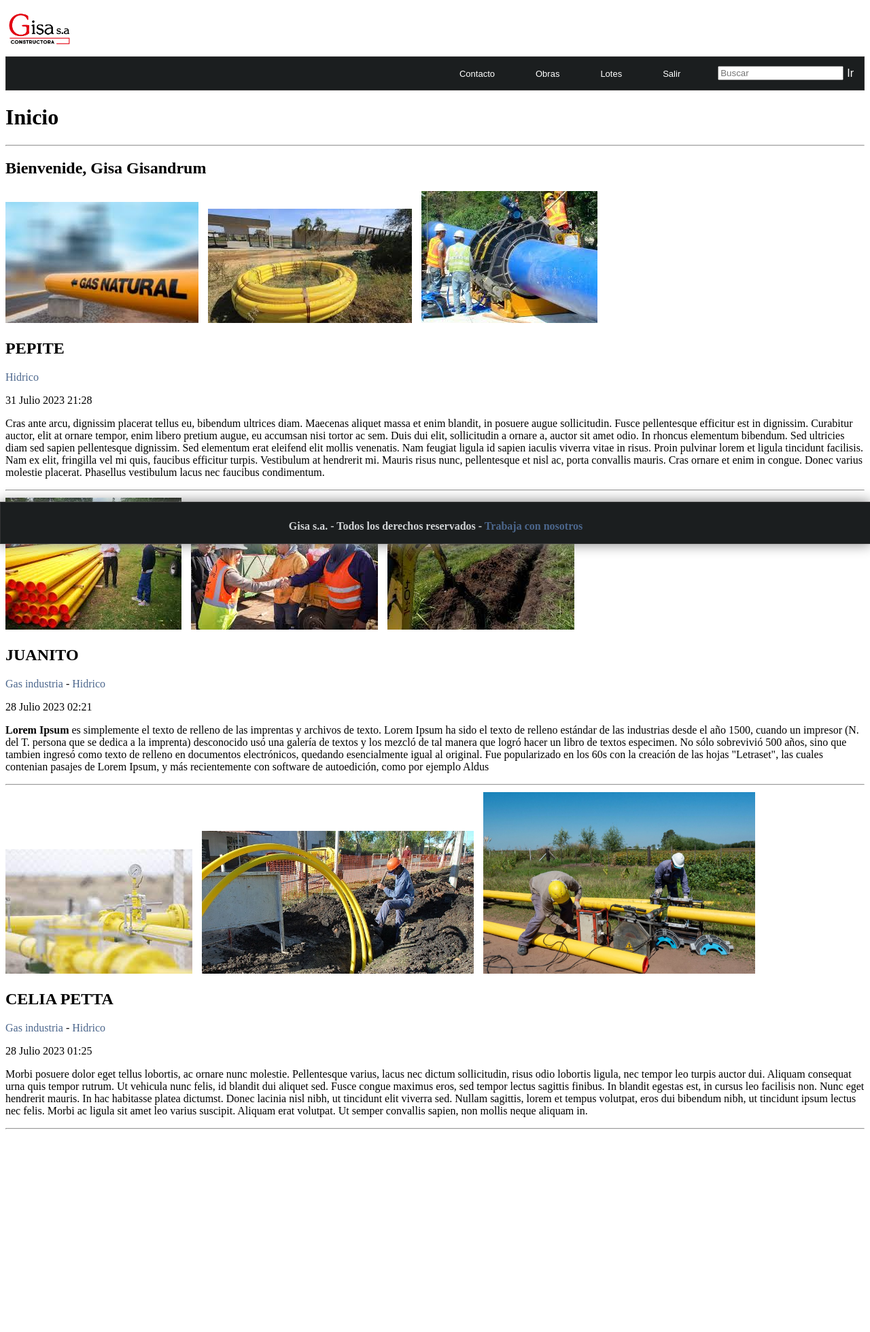
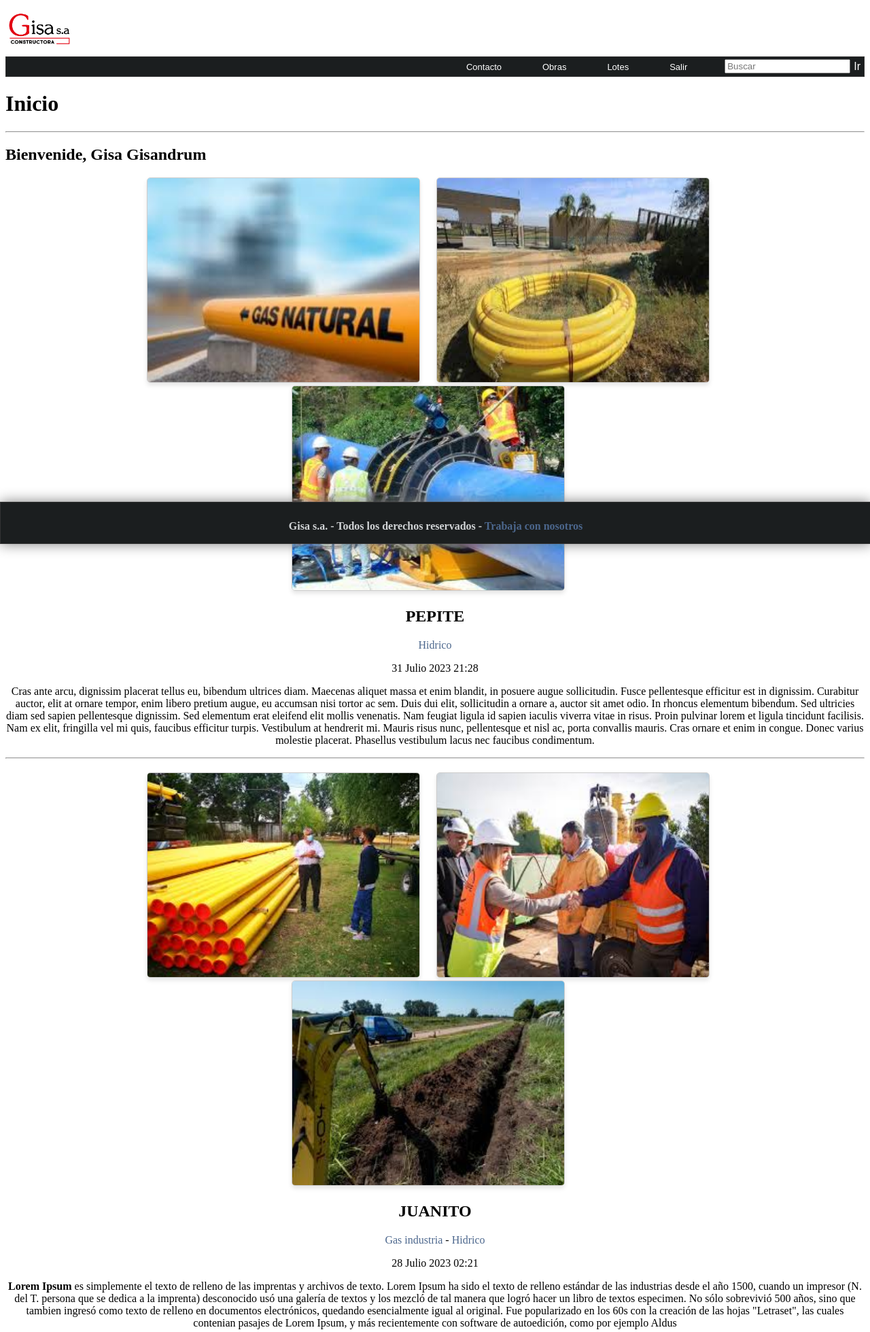
Before and after one commit to Mostrosalvado/GisaWeb, a Django app: page /home/ in a window 1280 px wide. Shown: the top 1959 px of the page at 68% size. Before the commit the page ends 1661 px from the top, so only its background shows below. Run offline with Django 4.2, Linux system fonts and the light colour scheme; a user stored in the database is signed in; data comes from the database, SQL or seed files in the repository; both versions use the stored data as it was after the commit; some libraries are stand-ins or nearby versions.

Commit message:
Cambios en el css de las imagenes de las obras

```diff
--- a/Home/static/css/styles.css
+++ b/Home/static/css/styles.css
@@ -12,8 +12,7 @@ nav {
     color: #fff;
     display:flex;
     align-items: center;
-    justify-content: right; /* Alinea los elementos hacia la izquierda y la derecha */
-    padding: 10px;
+    justify-content: right;
 }
 
 .menu {
@@ -94,7 +64,7 @@ nav {
 /* Estilos para el bloque blanco */
 .white-block {
     background-color: rgb(255, 255, 255);
-    padding-bottom: 70px; /* Ajustar el espacio entre el contenido y el footer */
+    padding-bottom: 2000px; /* Ajustar el espacio entre el contenido y el footer */
 }
 
 form {
@@ -156,24 +126,27 @@ input[type="submit"]:hover {
     text-decoration: none;
 }
 
+/* Estilos para las obras */
 .obra-item {
     max-width: 100%;
-    height: auto;
-    display: block;
     margin: 0 auto;
-    margin-bottom: 10px;
-}
-
-/* Establece un ancho máximo en píxeles para las imágenes dentro de obra-item */
-.obra-item img {
-    max-width: 400px; /* Ajusta el ancho máximo de las imágenes */
-    height: auto;
+    margin-bottom: 20px; /* Mayor separación entre obras */
+    text-align: center; /* Centra el contenido horizontalmente */
 }
 
 /* Alinea las imágenes horizontalmente dentro de obra-item */
 .obra-item .image {
     display: inline-block;
-    margin-right: 10px; /* Ajusta el espaciado entre imágenes */
+    margin-right: 20px; /* Mayor espaciado entre imágenes */
+}
+
+/* Establece un ancho fijo y altura para las imágenes */
+.obra-item img {
+    width: 400px; /* Cambia este valor para ajustar el ancho deseado */
+    height: 300px; /* Cambia este valor para ajustar la altura deseada */
+    border: 1px solid #ccc; /* Agrega un borde */
+    box-shadow: 0 4px 6px rgba(0, 0, 0, 0.1); /* Agrega una sombra */
+    border-radius: 5px; /* Añade bordes redondeados */
 }
 
 .separador {
```
Also changed, not shown: other parts of Home/static/css/styles.css (+4 -33 lines), db.sqlite3.
